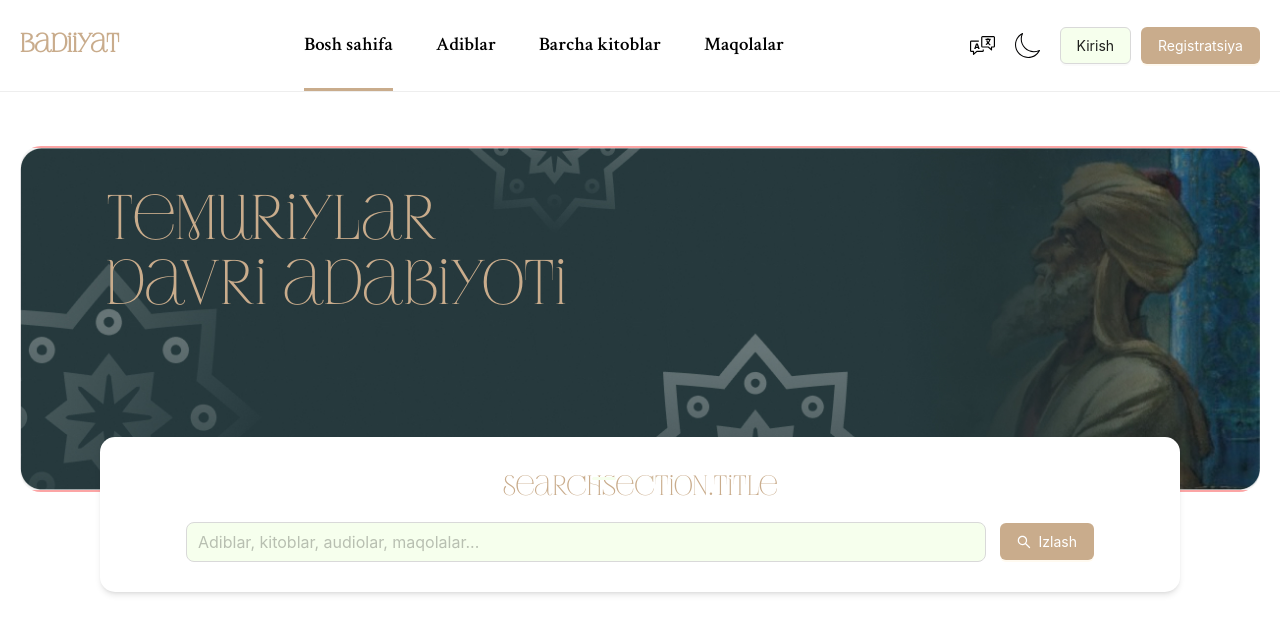
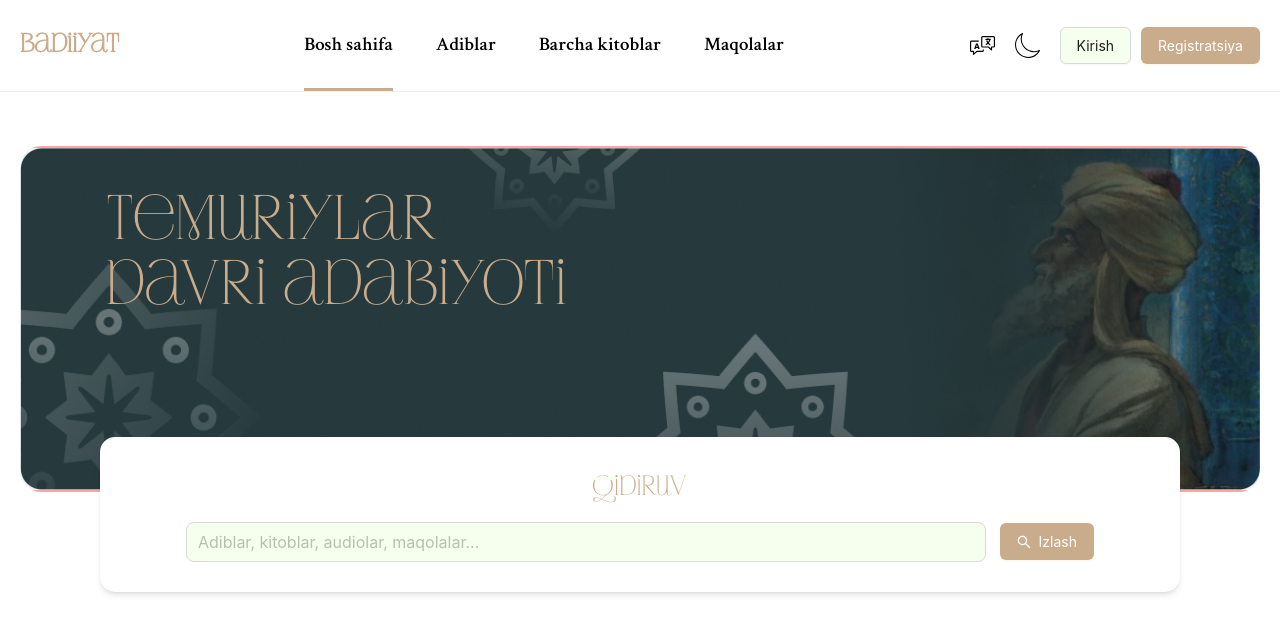
Before and after one commit to behzodbaxtiyorov/books, a React (Vite) app: page / in a window 1280 px wide. Shown: the top 634 px of the page. Built offline with nearby package versions, Linux system fonts and the light colour scheme.

Commit message:
xato togirlandi

```diff
--- a/src/components/search-box/index.tsx
+++ b/src/components/search-box/index.tsx
@@ -7,7 +7,7 @@ const SearchBox = () => {
   const { t } = useTranslation();
   return (
     <div style={{transform: "translate(-50%, 0)"}}  className=" bg-white left-[50%] mx-auto max-w-[1080px] rounded-[15px] flex items-center flex-col w-full px-[86px] pt-[30px] pb-[30px] absolute bottom-[-100px] shadow-md">
-        <h2 className="text-center text-[28px] font-rotterburg text-[#c9ac8c]  ">{t("searchSection.title")}</h2>
+        <h2 className="text-center text-[28px] font-rotterburg text-[#c9ac8c]  ">{t("searchsection.title")}</h2>
         <div className="w-full flex items-center gap-[14px] mt-[13px]">
         <Input size="large" placeholder={t("searchsection.inputPl")} />
         <Button type="primary" icon={<SearchOutlined />} > {t("searchsection.btn")}
```
